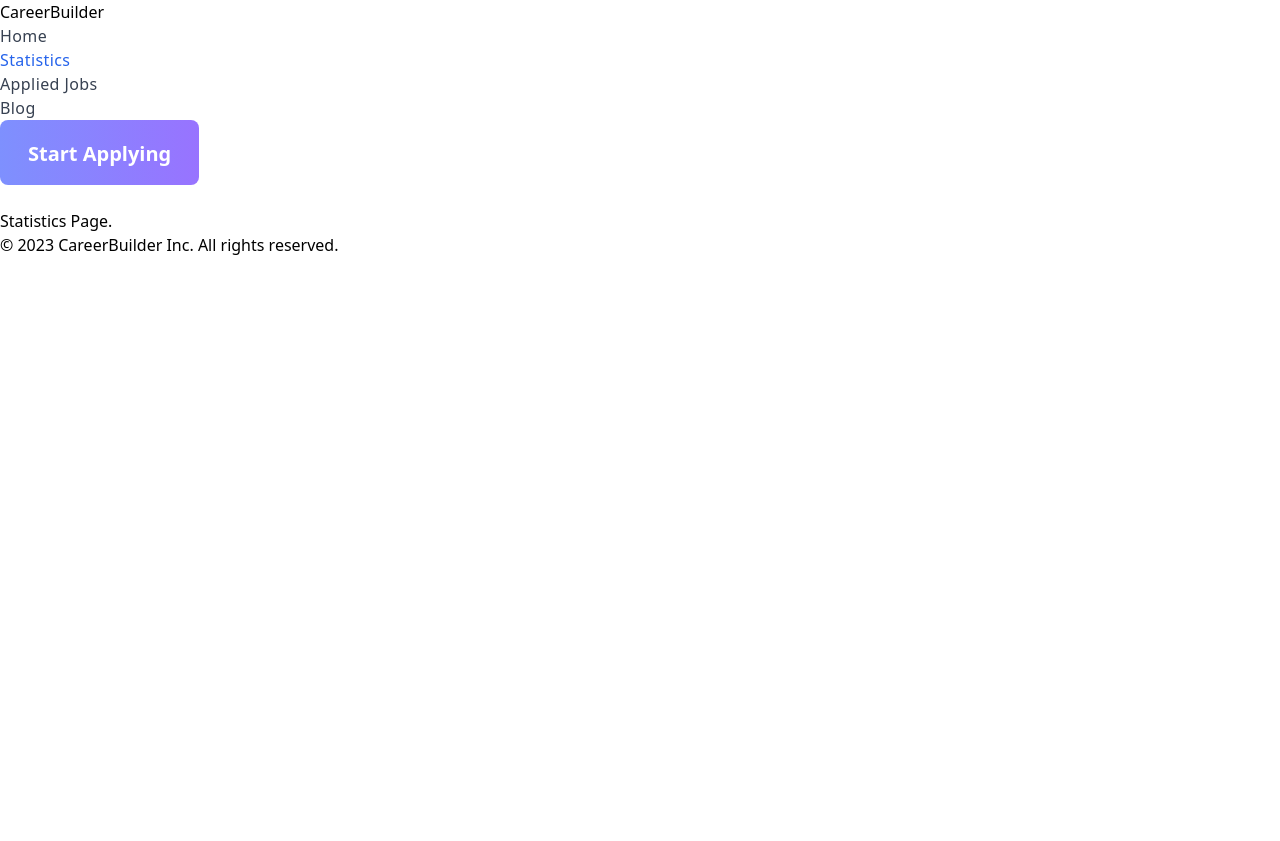
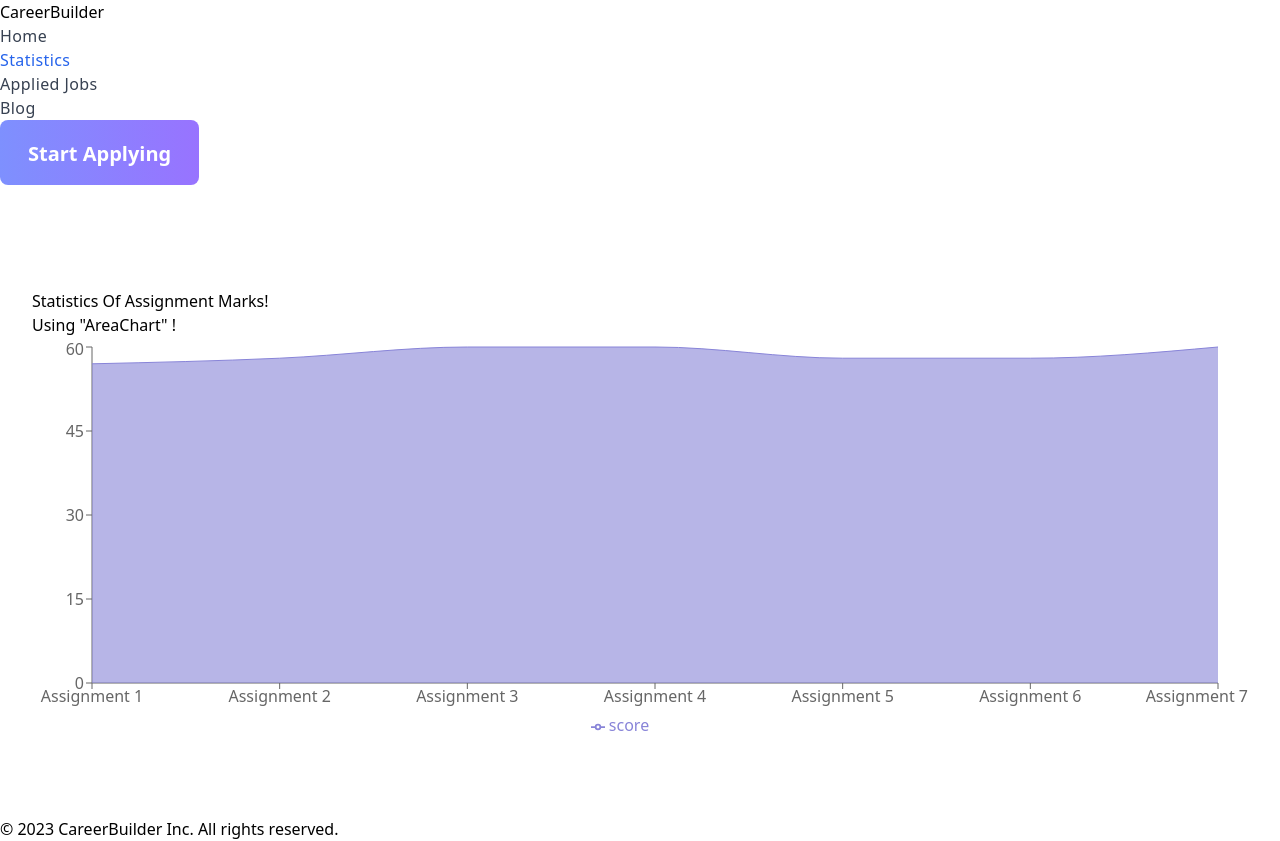
Before and after one commit to Washim-Akram/career-builder, a React (Vite) app: page /statistics in a window 1280 px wide. Before the commit the page ends 800 px from the top, so only its background shows below. Built offline with nearby package versions, Linux system fonts and the light colour scheme.

Commit message:
Implemented statistics page and route, added area chart using recharts and assignment marks

```diff
--- a/src/components/Statistics/Statistics.jsx
+++ b/src/components/Statistics/Statistics.jsx
@@ -1,9 +1,67 @@
 import React from 'react';
+import { Area, AreaChart, Legend, ResponsiveContainer, Tooltip, XAxis, YAxis } from 'recharts';
 
 const Statistics = () => {
+    const assignmentMarks = [
+        {
+          name: 'Assignment 1',
+          total: 60,
+          score: 57,
+        },
+        {
+            name: 'Assignment 2',
+            total: 60,
+            score: 58,
+        },
+        {
+            name: 'Assignment 3',
+            total: 60,
+            score: 60,
+        },
+        {
+            name: 'Assignment 4',
+            total: 60,
+            score: 60,
+        },
+        {
+            name: 'Assignment 5',
+            total: 60,
+            score: 58,
+        },
+        {
+            name: 'Assignment 6',
+            total: 60,
+            score: 58,
+        },
+        {
+            name: 'Assignment 7',
+            total: 60,
+            score: 60,
+        },
+
+      ];
     return (
-        <div>
-            <h2>Statistics Page.</h2>
+        <div className='my-container'>
+            <h2 className='text-center font-bold text-blue-400 text-3xl'>Statistics Of Assignment Marks!</h2>
+            <p className='text-center font-medium text-gray-400 mt-2 mb-4'>Using "AreaChart" !</p>
+            <ResponsiveContainer width="100%" height={400}>
+                <AreaChart
+                data={assignmentMarks}
+                margin={{
+                    top: 10,
+                    right: 30,
+                    left: 0,
+                    bottom: 0,
+                }}
+                >
+
+                <XAxis dataKey="name" />
+                <YAxis />
+                <Tooltip />
+                <Legend />
+                <Area type="monotone" dataKey="score" stroke="#8884d8" fill="#8884d8" />
+                </AreaChart>
+            </ResponsiveContainer>
         </div>
     );
 };
```
